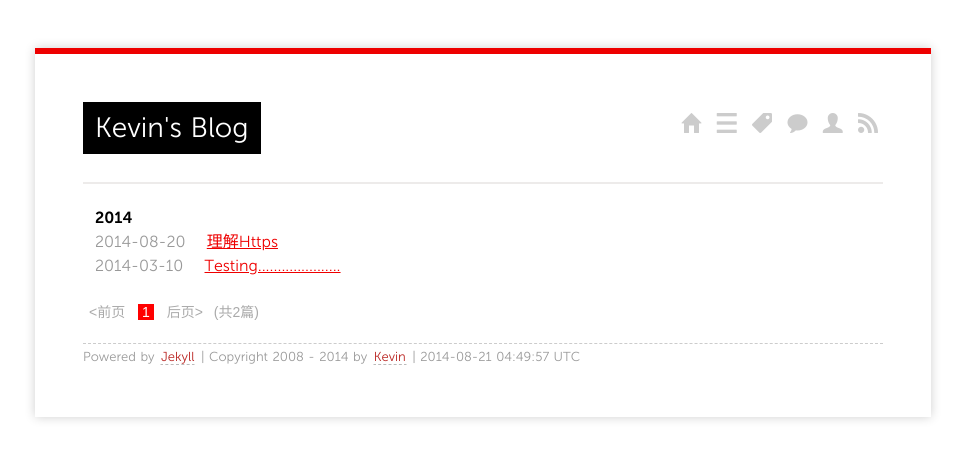
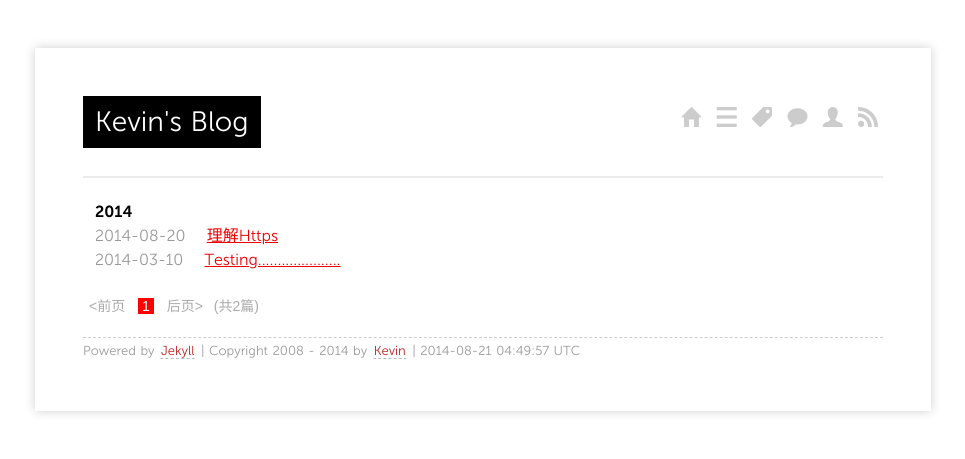
Before and after one commit to jellyang/xiangshuai.github.com, a Jekyll site: the page built from index.html, in a window 1280 px wide. Shown: the top 459 px of the page, without its empty margins (157-1122 px from the left). Built offline with Jekyll 4.4.1, drawn with Linux system fonts in a browser that asks for light colours; Markdown is read by kramdown in place of the engine named in the settings; the list of posts is cut into pages by our own code.

Commit message:
change css

```diff
--- a/media/css/screen.css
+++ b/media/css/screen.css
@@ -76,7 +76,7 @@ body>div {
     -moz-box-shadow: 0 0 10px 0 #cfcfcf;
     -webkit-box-shadow: 0 0 10px 0 #cfcfcf;
     box-shadow: 0 0 10px 0 #cfcfcf;
-    border-top: 6px solid #EE0000;
+//    border-top: 6px solid #EE0000;
 }
 h1 {
     font-size: 28px;
```
